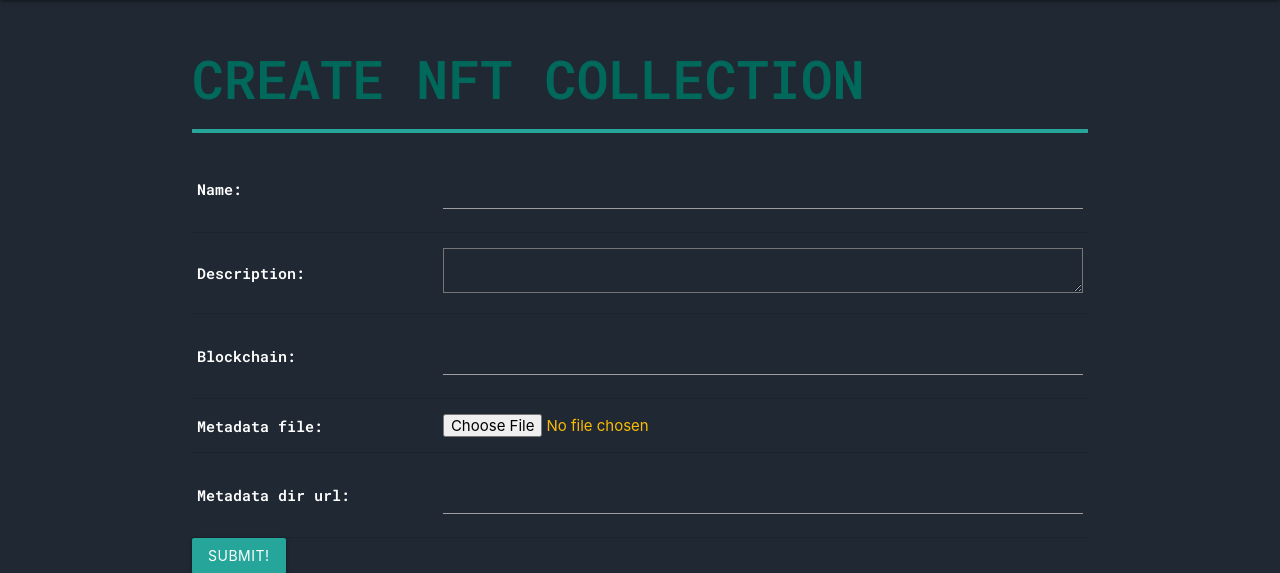
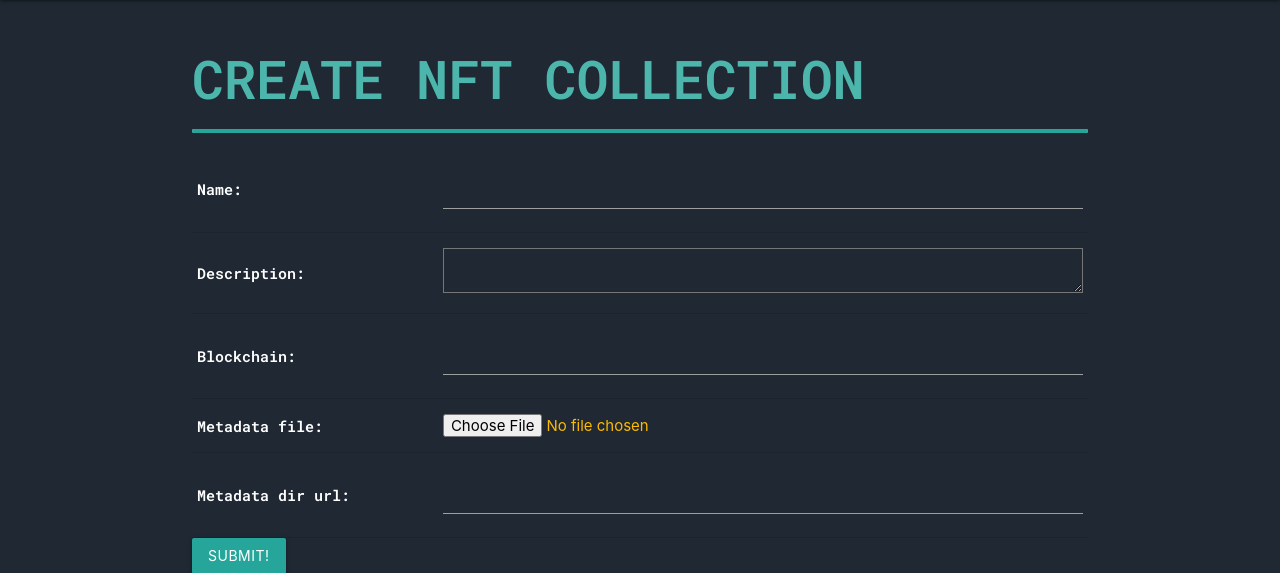
Before and after one commit to neuro-rights/hookahhigness, a Django app: page /collections/create/ in a window 1280 px wide. Shown: the part 128-701 px from the top of the page. Run offline with Django 4.2, Linux system fonts and the light colour scheme; the visitor is signed in with stand-in values (Sample User, id 1); parts of the project's set-up code (start-up, migrations or seed data) failed here and were passed over; some libraries are stand-ins or nearby versions.

Commit message:
nftcollection_list

```diff
--- a/main/static/css/base.css
+++ b/main/static/css/base.css
@@ -21,7 +21,7 @@ nav.nav-extended {
 
 h1,
 h2 {
-    color: #00695c;
+    color: #4db6ac;
 }
 
 .card-title {
```
